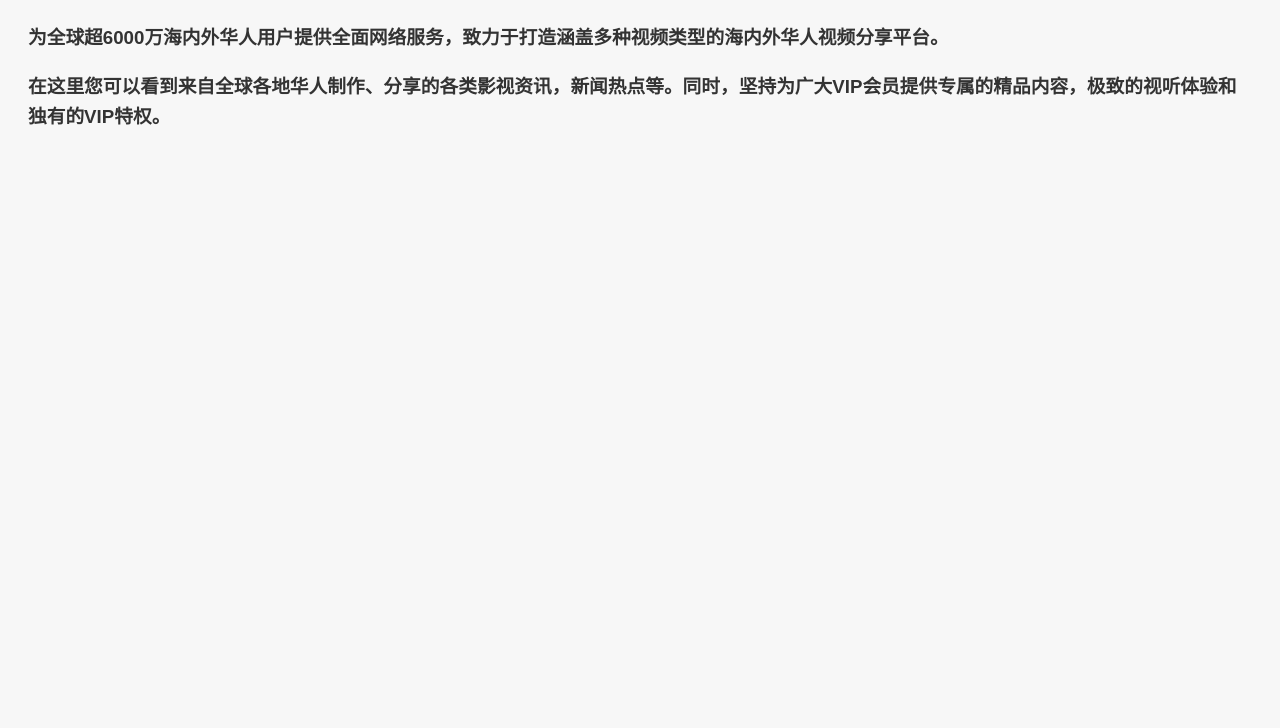
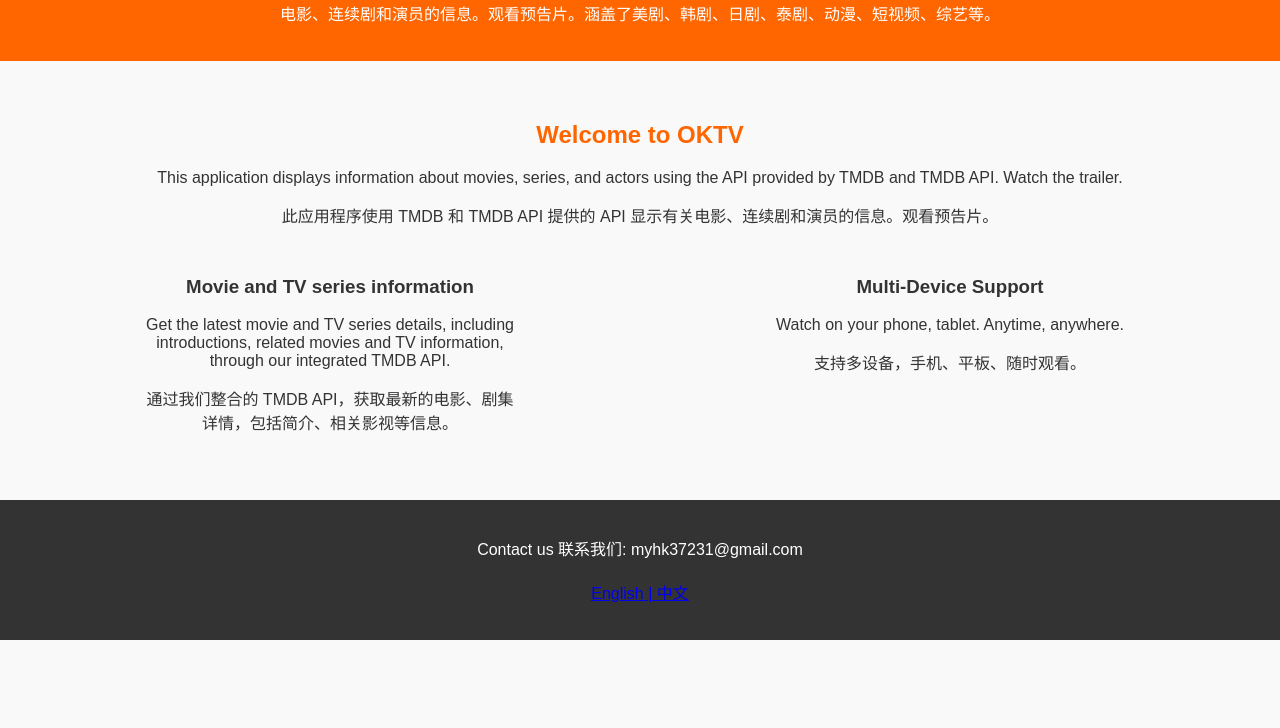
Before and after one commit to PeanutVideo/gsv, a plain HTML site: page about.html in a window 1280 px wide. Shown: the part 72-800 px from the top of the page. Drawn offline with Linux system fonts and the light colour scheme.

Commit message:
Update about.html

```diff
--- a/about.html
+++ b/about.html
@@ -1,25 +1,96 @@
 <!DOCTYPE html>
-<html lang="zh-CN">
+<html lang="en">
 <head>
     <meta charset="UTF-8">
-    <meta name="viewport" content="width=device-width, initial-scale=1.0, maximum-scale=1.0, user-scalable=no">
-    <title>关于我们</title>
+    <meta name="viewport" content="width=device-width, initial-scale=1.0">
+    <title>OKTV-海外华人APP</title>
     <style>
         body {
             font-family: Arial, sans-serif;
-            line-height: 1.6;
-            padding: 20px;
-            background-color: #f7f7f7;
+            margin: 0;
+            padding: 0;
+            background-color: #f9f9f9;
             color: #333;
         }
-        h3, h4, h5 {
-            margin-bottom: 15px;
+        header {
+            background-color: #ff6600;
+            padding: 20px;
+            text-align: center;
+            color: white;
+        }
+        header h1 {
+            margin: 0;
+        }
+        section {
+            padding: 40px 20px;
+            text-align: center;
+        }
+        section h2 {
+            color: #ff6600;
+        }
+        .features {
+            display: flex;
+            justify-content: space-around;
+            margin-top: 20px;
+        }
+        .features div {
+            width: 30%;
+            padding: 10px;
+        }
+        .download {
+            margin-top: 40px;
+        }
+        .download a {
+            padding: 15px 25px;
+            background-color: #ff6600;
+            color: white;
+            text-decoration: none;
+            border-radius: 5px;
+        }
+        footer {
+            background-color: #333;
+            color: white;
+            padding: 20px;
+            text-align: center;
+        }
+        .lang-toggle {
+            margin-top: 20px;
         }
     </style>
 </head>
 <body>
-    <h3>我们是一家由海外华人创立、面向海内外华人服务的视频平台，兼具多种多样的内容形态。</h3>
-    <h3>为全球超6000万海内外华人用户提供全面网络服务，致力于打造涵盖多种视频类型的海内外华人视频分享平台。</h3>
-    <h3>在这里您可以看到来自全球各地华人制作、分享的各类影视资讯，新闻热点等。同时，坚持为广大VIP会员提供专属的精品内容，极致的视听体验和独有的VIP特权。</h3>
+
+<header>
+    <h1>OKTV</h1>
+    <p>电影、连续剧和演员的信息。观看预告片。涵盖了美剧、韩剧、日剧、泰剧、动漫、短视频、综艺等。</p>
+</header>
+
+<section>
+    <h2>Welcome to OKTV</h2>
+    <p>This application displays information about movies, series, and actors using the API provided by TMDB and TMDB API. Watch the trailer.</p>
+    <p>此应用程序使用 TMDB 和 TMDB API 提供的 API 显示有关电影、连续剧和演员的信息。观看预告片。</p>
+
+    <div class="features">
+        <div>
+            <h3>Movie and TV series information</h3>
+            <p>Get the latest movie and TV series details, including introductions, related movies and TV information, through our integrated TMDB API.</p>
+            <p>通过我们整合的 TMDB API，获取最新的电影、剧集详情，包括简介、相关影视等信息。</p>
+        </div>
+        <div>
+            <h3>Multi-Device Support</h3>
+            <p>Watch on your phone, tablet. Anytime, anywhere.</p>
+            <p>支持多设备，手机、平板、随时观看。</p>
+        </div>
+    </div>
+
+</section>
+
+<footer>
+    <p>Contact us 联系我们: myhk37231@gmail.com</p>
+    <div class="lang-toggle">
+        <p><a href="#">English | 中文</a></p>
+    </div>
+</footer>
+
 </body>
 </html>
```
